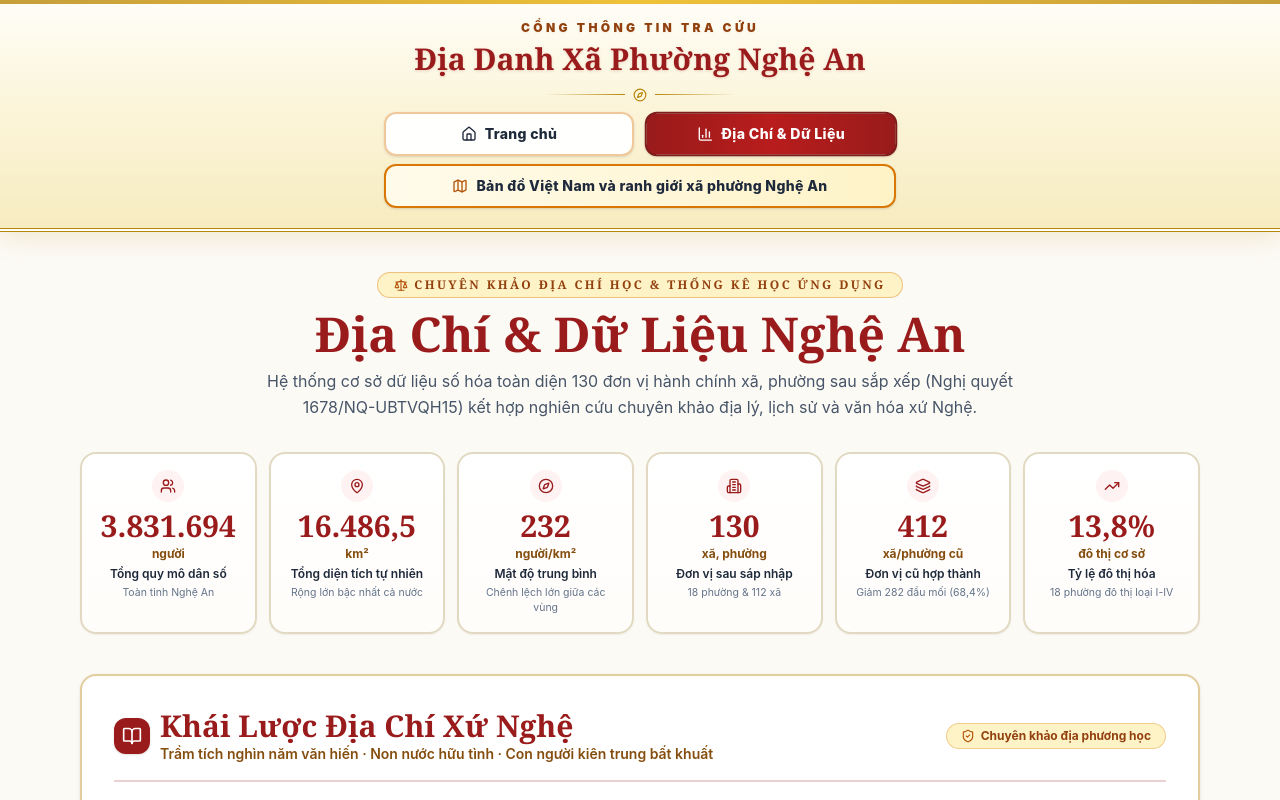
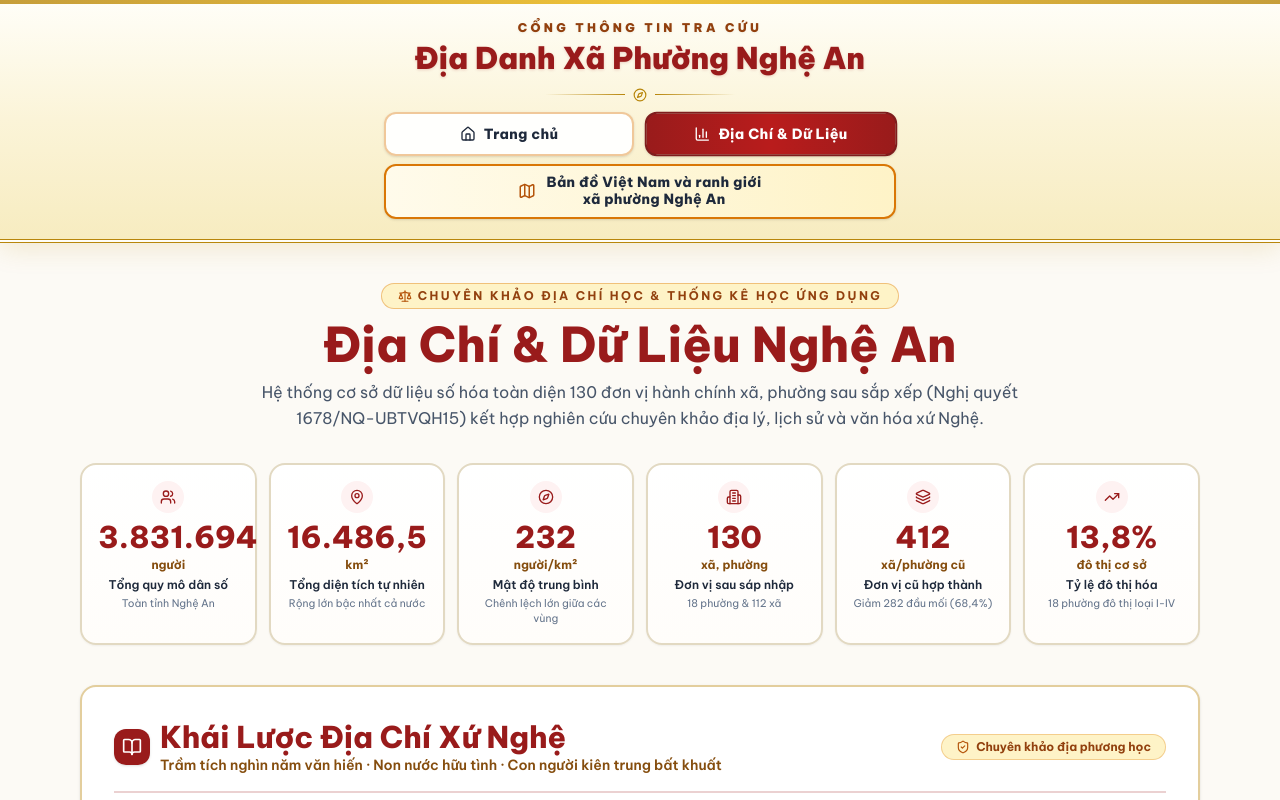
Before and after one commit to emmawatson010706-debug/cong-tra-cuu-dia-danh-nghe-an, a React (Vite) app: page /thong-ke in a window 1280 px wide. Shown: the top 800 px of the page. Built offline with nearby package versions, Linux system fonts and the light colour scheme.

Commit message:
fix: sua triet de loi font tieng Viet tren desktop, can doi 2 dong nut ban do, dong bo font toan he thong

```diff
--- a/index.html
+++ b/index.html
@@ -9,6 +9,11 @@
     <meta name="apple-mobile-web-app-title" content="Xã Phường Nghệ An" />
     <title>Tìm Xã Phường Nghệ An - Cổng Tra Cứu Địa Danh & Bản Đồ Sau Sáp Nhập</title>
 
+    <!-- Font tiếng Việt chuẩn quốc gia không lỗi dấu -->
+    <link rel="preconnect" href="https://fonts.googleapis.com" />
+    <link rel="preconnect" href="https://fonts.gstatic.com" crossorigin />
+    <link href="https://fonts.googleapis.com/css2?family=Be+Vietnam+Pro:ital,wght@0,300;0,400;0,500;0,600;0,700;0,800;0,900;1,400;1,700&family=Inter:wght@400;500;600;700;800;900&display=swap" rel="stylesheet" />
+
     <!-- App Logo Icon khi cài đặt vào điện thoại và hiển thị tab trình duyệt -->
     <link rel="icon" type="image/png" href="/app-logo.png" />
     <link rel="apple-touch-icon" href="/app-logo.png" />
--- a/src/components/commune-name.tsx
+++ b/src/components/commune-name.tsx
@@ -4,7 +4,7 @@ export default function CommuneName({ name, className }: { name: string; classNa
   return (
     <span
       className={cn(
-        "font-serif font-bold text-[#b45309] hover:text-[#991b1b] transition-colors",
+        "font-sans font-bold text-[#b45309] hover:text-[#991b1b] transition-colors",
         "[text-shadow:0_1px_1px_rgba(0,0,0,0.1)]",
         className
       )}
--- a/src/components/site-header.tsx
+++ b/src/components/site-header.tsx
@@ -20,7 +20,7 @@ export default function SiteHeader() {
             <p className="text-[10px] sm:text-xs font-black uppercase tracking-[0.28em] text-[#92400e] drop-shadow-xs transition-colors group-hover:text-[#b45309]">
               Cổng Thông Tin Tra Cứu
             </p>
-            <h1 className="mt-1 font-serif text-[17px] sm:text-2xl md:text-3xl font-black tracking-normal text-[#991b1b] leading-tight whitespace-nowrap [text-shadow:0_1px_3px_rgba(153,27,27,0.18)]">
+            <h1 className="mt-1 font-sans text-[17px] sm:text-2xl md:text-3xl font-black tracking-normal text-[#991b1b] leading-tight whitespace-nowrap [text-shadow:0_1px_3px_rgba(153,27,27,0.18)]">
               Địa Danh Xã Phường Nghệ An
             </h1>
           </Link>
@@ -68,23 +68,28 @@ export default function SiteHeader() {
             </NavLink>
           </div>
 
-          {/* Hàng 2: Nút Bản đồ Việt Nam và ranh giới xã phường Nghệ An nằm trọn vẹn, cân đối chính giữa */}
+          {/* Hàng 2: Nút Bản đồ Việt Nam và ranh giới xã phường Nghệ An cân đối 2 dòng chính giữa */}
           <div className="w-full max-w-lg">
             <NavLink
               to="/ranh-gioi-viet-nam"
               end
               className={({ isActive }) =>
-                `w-full inline-flex items-center justify-center gap-2 rounded-xl border-2 px-4 py-2.5 text-xs sm:text-sm font-extrabold tracking-wide transition-all duration-200 shadow-sm cursor-pointer ${
+                `w-full inline-flex items-center justify-center gap-2.5 rounded-xl border-2 px-4 py-2 text-xs sm:text-sm font-extrabold tracking-wide transition-all duration-200 shadow-sm cursor-pointer ${
                   isActive
                     ? "bg-gradient-to-r from-[#991b1b] via-[#b91c1c] to-[#991b1b] !text-white border-[#7f1d1d] shadow-[0_4px_12px_rgba(153,27,27,0.35)] scale-[1.01]"
                     : "border-[#d97706] bg-gradient-to-r from-[#fffbeb] to-[#fef3c7] text-[#92400e] hover:border-[#991b1b] hover:text-[#991b1b] hover:shadow-md hover:-translate-y-0.5 active:scale-95"
                 }`
               }
             >
-              <Map className="size-4 shrink-0 text-[#b45309]" />
-              <span className="whitespace-normal sm:whitespace-nowrap text-center">
-                Bản đồ Việt Nam và ranh giới xã phường Nghệ An
-              </span>
+              {({ isActive }) => (
+                <>
+                  <Map className={`size-4.5 shrink-0 ${isActive ? "text-white" : "text-[#b45309]"}`} />
+                  <span className="flex flex-col items-center justify-center text-center leading-tight">
+                    <span>Bản đồ Việt Nam và ranh giới</span>
+                    <span>xã phường Nghệ An</span>
+                  </span>
+                </>
+              )}
             </NavLink>
           </div>
         </nav>
--- a/src/components/ward-map.tsx
+++ b/src/components/ward-map.tsx
@@ -196,7 +196,7 @@ export default function WardMap({ focusSlugs, selectedSlug, className }: Props)
     return (
       <div className={`relative h-[380px] w-full overflow-hidden rounded-xl border-2 border-[#b8860b] bg-[#fbf6e3] sm:h-[450px] ${className ?? ""}`}>
         <Skeleton className="h-full w-full" />
-        <span className="absolute inset-0 flex items-center justify-center font-serif text-xs text-[#8a6a22]">
+        <span className="absolute inset-0 flex items-center justify-center font-sans text-xs text-[#8a6a22]">
           Đang nạp bản đồ địa giới 130 xã phường...
         </span>
       </div>
@@ -440,7 +440,7 @@ export default function WardMap({ focusSlugs, selectedSlug, className }: Props)
                 <CheckCircle2 className="size-4 text-white" />
               </span>
               <div>
-                <p className="font-serif text-base sm:text-lg font-bold text-[#991b1b]">
+                <p className="font-sans text-base sm:text-lg font-bold text-[#991b1b]">
                   Đã chọn: <span className="underline decoration-[#991b1b]/40">{activeShape.name}</span>
                 </p>
                 <p className="font-sans text-xs text-[#64748b]">
--- a/src/pages/NotFound.tsx
+++ b/src/pages/NotFound.tsx
@@ -7,7 +7,7 @@ export default function NotFound() {
   return (
     <div className="min-h-screen flex flex-col justify-between bg-[#fcfaf5]">
       <SiteHeader />
-      <div className="my-auto py-16 text-center space-y-5 px-4 font-serif">
+      <div className="my-auto py-16 text-center space-y-5 px-4 font-sans">
         <h1 className="text-7xl font-extrabold text-[#991b1b]">404</h1>
         <h2 className="text-2xl font-bold text-[#1e293b]">Trang không tồn tại</h2>
         <p className="text-base text-[#64748b] max-w-md mx-auto font-sans">
--- a/src/pages/RanhGioiVietNam.tsx
+++ b/src/pages/RanhGioiVietNam.tsx
@@ -347,7 +347,7 @@ export default function RanhGioiVietNam() {
         </div>
 
         {/* Tiêu đề trang */}
-        <div className="mt-4 text-center font-serif">
+        <div className="mt-4 text-center font-sans">
           <h1 className="text-3xl sm:text-5xl font-extrabold text-[#991b1b]">
             Bản Đồ Việt Nam Và Ranh Giới Xã Phường Nghệ An
           </h1>
@@ -432,7 +432,7 @@ export default function RanhGioiVietNam() {
             <div className="space-y-1">
               <div className="flex items-center gap-2">
                 <CheckCircle2 className="size-5 text-[#991b1b] shrink-0" />
-                <h3 className="font-serif text-lg font-bold text-[#991b1b]">
+                <h3 className="font-sans text-lg font-bold text-[#991b1b]">
                   {selectedWard.name} {selectedWard.district ? `(${selectedWard.district})` : ""}
                 </h3>
               </div>
@@ -464,7 +464,7 @@ export default function RanhGioiVietNam() {
                 <ShieldCheck className="size-3.5 shrink-0" />
                 <span>Dữ liệu Bản vẽ Kỹ thuật AutoCAD (DWG)</span>
               </div>
-              <h2 className="text-xl sm:text-2xl font-bold font-serif text-[#991b1b]">
+              <h2 className="text-xl sm:text-2xl font-bold font-sans text-[#991b1b]">
                 Bộ Dữ Liệu Ranh Giới Xã Phường Toàn Quốc 2026
               </h2>
               <p className="font-sans text-xs sm:text-sm text-[#475569] leading-relaxed text-justify sm:text-left">
--- a/src/pages/thong-ke/page.tsx
+++ b/src/pages/thong-ke/page.tsx
@@ -74,7 +74,7 @@ function Panel({
             </span>
           )}
           <div>
-            <h2 className="text-lg sm:text-xl font-bold font-serif text-[#991b1b]">
+            <h2 className="text-lg sm:text-xl font-bold font-sans text-[#991b1b]">
               {title}
             </h2>
             {subtitle && (
@@ -115,7 +115,7 @@ function Kpi({
           <Icon className="size-4" />
         </div>
       )}
-      <p className="text-2xl sm:text-3xl font-extrabold font-serif text-[#991b1b]">
+      <p className="text-2xl sm:text-3xl font-extrabold font-sans text-[#991b1b]">
         {value}
       </p>
       <p className="font-sans text-xs font-bold text-[#854d0e] mt-0.5">{unit}</p>
@@ -142,7 +142,7 @@ function RankingTable({
 }) {
   return (
     <div className="rounded-xl border border-[#f1e8d0] bg-[#fffdfa] p-4 shadow-2xs">
-      <h3 className="font-serif text-sm font-bold uppercase tracking-wider text-[#854d0e] border-b border-[#f1e8d0] pb-2">
+      <h3 className="font-sans text-sm font-bold uppercase tracking-wider text-[#854d0e] border-b border-[#f1e8d0] pb-2">
         {title}
       </h3>
       <table className="mt-2.5 w-full font-sans text-xs sm:text-sm">
@@ -318,7 +318,7 @@ export default function StatsPage() {
 
       <main className="mx-auto max-w-6xl px-4 py-8 sm:py-10">
         {/* Tiêu đề trang trọng mang tầm vóc Địa Chí & Dữ Liệu */}
-        <header className="text-center font-serif">
+        <header className="text-center font-sans">
           <span className="inline-flex items-center gap-1.5 rounded-full border border-[#d97706]/40 bg-[#fef3c7] px-4 py-1 text-xs font-bold uppercase tracking-[0.2em] text-[#92400e]">
             <Scale className="size-3.5 text-[#b45309]" />
             Chuyên Khảo Địa Chí Học & Thống Kê Học Ứng Dụng
@@ -387,7 +387,7 @@ export default function StatsPage() {
                 <BookOpen className="size-5" />
               </span>
               <div>
-                <h2 className="text-2xl sm:text-3xl font-extrabold font-serif text-[#991b1b]">
+                <h2 className="text-2xl sm:text-3xl font-extrabold font-sans text-[#991b1b]">
                   Khái Lược Địa Chí Xứ Nghệ
                 </h2>
                 <p className="font-sans text-xs sm:text-sm font-semibold text-[#854d0e]">
@@ -407,7 +407,7 @@ export default function StatsPage() {
             <div className="rounded-xl border border-[#e2d9c2] bg-[#fffdfa] p-5 shadow-xs">
               <div className="flex items-center gap-2 text-[#991b1b]">
                 <Mountain className="size-5 shrink-0" />
-                <h3 className="font-serif text-lg font-bold">
+                <h3 className="font-sans text-base sm:text-lg font-bold text-[#991b1b]">
                   1. Không Gian Địa Lý & Non Nước Hữu Tình
                 </h3>
               </div>
@@ -429,7 +429,7 @@ export default function StatsPage() {
             <div className="rounded-xl border border-[#e2d9c2] bg-[#fffdfa] p-5 shadow-xs">
               <div className="flex items-center gap-2 text-[#991b1b]">
                 <Landmark className="size-5 shrink-0" />
-                <h3 className="font-serif text-lg font-bold">
+                <h3 className="font-sans text-base sm:text-lg font-bold text-[#991b1b]">
                   2. Trầm Tích Lịch Sử & Vị Thế Phên Dậu Hiểm Yếu
                 </h3>
               </div>
@@ -451,7 +451,7 @@ export default function StatsPage() {
             <div className="rounded-xl border border-[#e2d9c2] bg-[#fffdfa] p-5 shadow-xs">
               <div className="flex items-center gap-2 text-[#991b1b]">
                 <Award className="size-5 shrink-0" />
-                <h3 className="font-serif text-lg font-bold">
+                <h3 className="font-sans text-base sm:text-lg font-bold text-[#991b1b]">
                   3. Mạch Nguồn Khoa Bảng & Địa Linh Nhân Kiệt
                 </h3>
               </div>
@@ -473,7 +473,7 @@ export default function StatsPage() {
             <div className="rounded-xl border border-[#e2d9c2] bg-[#fffdfa] p-5 shadow-xs">
               <div className="flex items-center gap-2 text-[#991b1b]">
                 <Users className="size-5 shrink-0" />
-                <h3 className="font-serif text-lg font-bold">
+                <h3 className="font-sans text-base sm:text-lg font-bold text-[#991b1b]">
                   4. Cốt Cách & Phẩm Chất Con Người Xứ Nghệ
                 </h3>
               </div>
@@ -495,7 +495,7 @@ export default function StatsPage() {
           <div className="mt-6 rounded-xl border border-[#d97706]/40 bg-gradient-to-r from-[#fffbeb] via-[#fefce8] to-[#fffbeb] p-5 sm:p-6 shadow-xs">
             <div className="flex items-center gap-2 text-[#991b1b]">
               <TrendingUp className="size-5 shrink-0" />
-              <h3 className="font-serif text-lg font-bold">
+              <h3 className="font-sans text-base sm:text-lg font-bold text-[#991b1b]">
                 5. Khát Vọng Đổi Mới & Tầm Nhìn Phát Triển Tương Lai
               </h3>
             </div>
@@ -539,7 +539,7 @@ export default function StatsPage() {
                         {reg.count} xã/phường ({pct(reg.count / 130)})
                       </span>
                     </div>
-                    <h3 className="mt-2 font-serif text-base font-bold text-[#991b1b]">
+                    <h3 className="mt-2 font-sans text-base font-bold text-[#991b1b]">
                       {reg.name}
                     </h3>
                     <p className="mt-1 font-sans text-xs text-[#64748b]">
@@ -735,7 +735,7 @@ export default function StatsPage() {
           <div className="rounded-2xl border-2 border-[#b8860b] bg-gradient-to-r from-[#fefce8] via-[#fffbeb] to-[#fef9c3] p-6 sm:p-7 shadow-xs">
             <div className="flex items-center gap-2.5">
               <ShieldCheck className="size-6 text-[#991b1b] shrink-0" />
-              <h3 className="font-serif text-xl font-bold text-[#991b1b]">
+              <h3 className="font-sans text-xl font-bold text-[#991b1b]">
                 Tổng Kết Lịch Sử & Thể Chế Hành Chính
               </h3>
             </div>
--- a/src/styles/global.css
+++ b/src/styles/global.css
@@ -1,11 +1,15 @@
 @import "tailwindcss";
-@import url('https://fonts.googleapis.com/css2?family=Inter:ital,opsz,wght@0,14..32,100..900;1,14..32,100..900&family=Merriweather:ital,wght@0,300;0,400;0,700;0,900;1,300;1,400;1,700&subset=vietnamese&display=swap');
+
+@theme {
+  --font-sans: "Be Vietnam Pro", "Inter", system-ui, -apple-system, BlinkMacSystemFont, "Segoe UI", Roboto, sans-serif;
+  --font-serif: "Be Vietnam Pro", "Inter", serif;
+}
 
 * { box-sizing: border-box; }
 html { scroll-behavior: smooth; }
 body {
   margin: 0;
-  font-family: 'Inter', system-ui, -apple-system, BlinkMacSystemFont, 'Segoe UI', Roboto, 'Helvetica Neue', Arial, sans-serif;
+  font-family: "Be Vietnam Pro", "Inter", system-ui, -apple-system, BlinkMacSystemFont, "Segoe UI", Roboto, sans-serif;
   color: #1e293b;
   background-color: #fcfaf5;
   -webkit-font-smoothing: antialiased;
```
Also changed, not shown: src/pages/Index.tsx (+4 -4 lines), src/pages/don-vi/page.tsx (+12 -12 lines).
